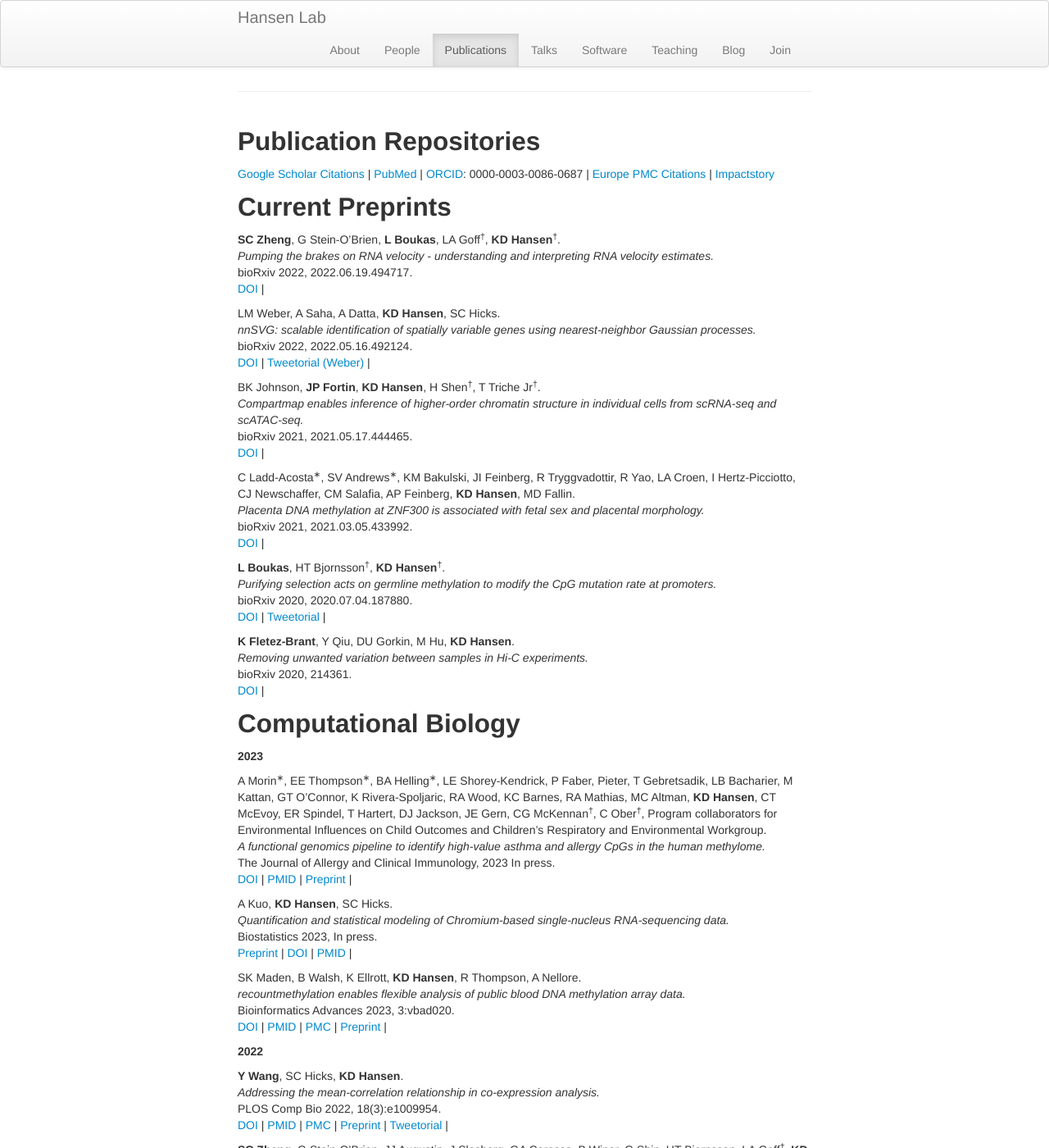
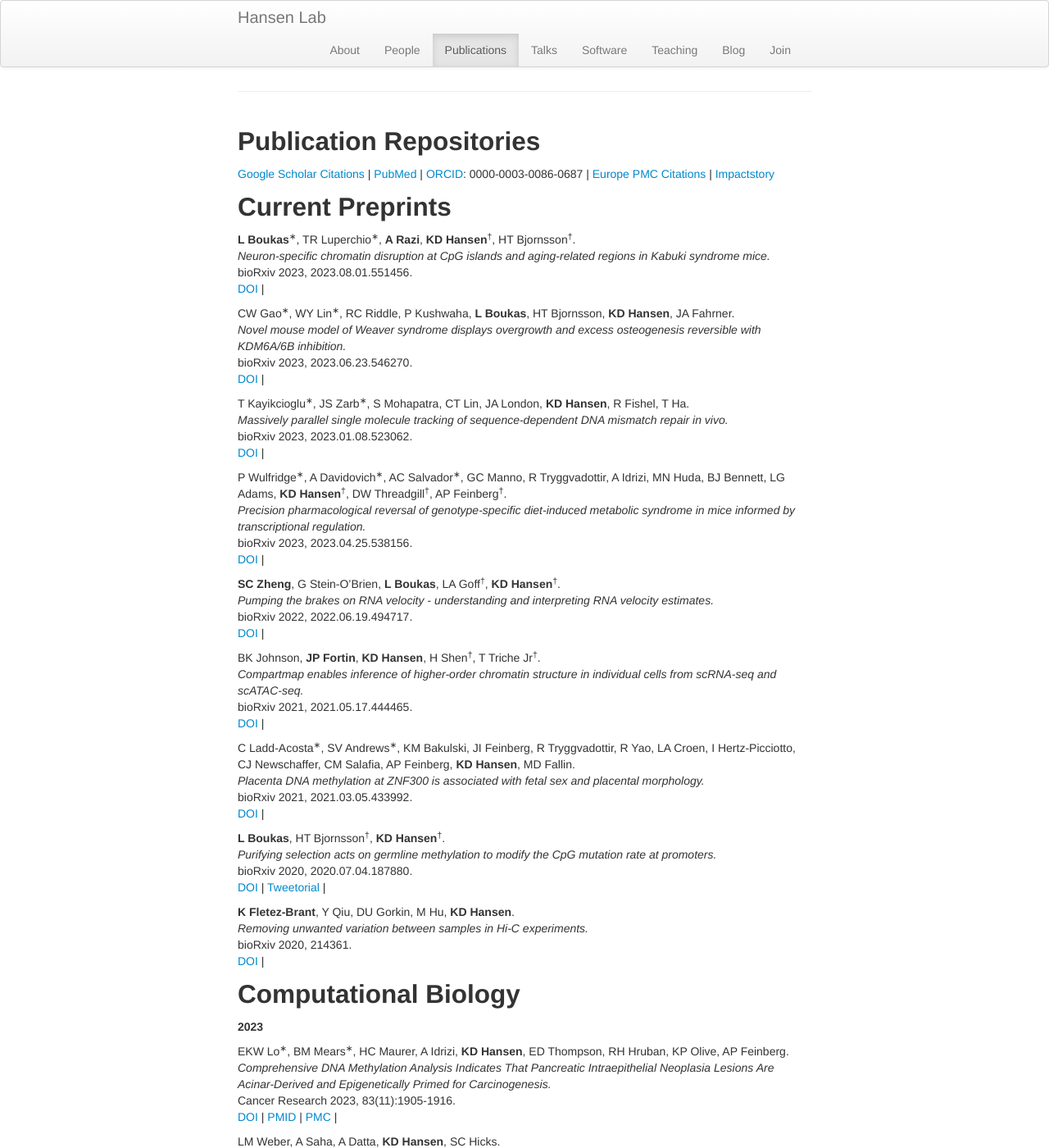
Before and after one commit to hansenlab/hansenlab.github.io, a Jekyll site: the page built from 02-pubs.md, in a window 1280 px wide and 1400 px high. Shown: the whole window at 82% size. Built offline with Jekyll 4.4.1, drawn with Linux system fonts in a browser that asks for light colours; comment, search, counter and statistics services are not loaded; some of the changed text lies outside the part shown.

Commit message:
new pubs

```diff
--- a/02-pubs.md
+++ b/02-pubs.md
@@ -17,21 +17,40 @@ Publication Repositories
 [Europe PMC Citations](http://europepmc.org/authors/0000-0003-0086-0687) |
 [Impactstory](https://impactstory.org/u/0000-0003-0086-0687)
 
+
 Current Preprints
 -----------------
+
+
+**L Boukas**<sup>&lowast;</sup>, TR Luperchio<sup>&lowast;</sup>, **A Razi**, **KD Hansen**<sup>&dagger;</sup>, HT Bjornsson<sup>&dagger;</sup>.
+_Neuron-specific chromatin disruption at CpG islands and aging-related regions in Kabuki syndrome mice._
+bioRxiv 2023, 2023.08.01.551456.
+[DOI](https://doi.org/10.1101/2023.08.01.551456) |
+<span data-badge-type="4" data-doi="10.1101/2023.08.01.551456" data-hide-no-mentions="true" class="altmetric-embed"> </span>
+
+CW Gao<sup>&lowast;</sup>, WY Lin<sup>&lowast;</sup>, RC Riddle, P Kushwaha, **L Boukas**, HT Bjornsson, **KD Hansen**, JA Fahrner.
+_Novel mouse model of Weaver syndrome displays overgrowth and excess osteogenesis reversible with KDM6A/6B inhibition._
+bioRxiv 2023, 2023.06.23.546270.
+[DOI](https://doi.org/10.1101/2023.06.23.546270) |
+<span data-badge-type="4" data-doi="10.1101/2023.06.23.546270" data-hide-no-mentions="true" class="altmetric-embed"> </span>
+
+T Kayikcioglu<sup>&lowast;</sup>, JS Zarb<sup>&lowast;</sup>, S Mohapatra, CT Lin, JA London, **KD Hansen**, R Fishel, T Ha.
+_Massively parallel single molecule tracking of sequence-dependent DNA mismatch repair in vivo._
+bioRxiv 2023, 2023.01.08.523062.
+[DOI](https://doi.org/10.1101/2023.01.08.523062) |
+<span data-badge-type="4" data-doi="10.1101/2023.01.08.523062" data-hide-no-mentions="true" class="altmetric-embed"> </span>
+
+P Wulfridge<sup>&lowast;</sup>, A Davidovich<sup>&lowast;</sup>, AC Salvador<sup>&lowast;</sup>, GC Manno, R Tryggvadottir, A Idrizi, MN Huda, BJ Bennett, LG Adams, **KD Hansen**<sup>&dagger;</sup>, DW Threadgill<sup>&dagger;</sup>, AP Feinberg<sup>&dagger;</sup>.
+_Precision pharmacological reversal of genotype-specific diet-induced metabolic syndrome in mice informed by transcriptional regulation._
+bioRxiv 2023, 2023.04.25.538156.
+[DOI](https://doi.org/10.1101/2023.04.25.538156) |
+<span data-badge-type="4" data-doi="" data-hide-no-mentions="true" class="altmetric-embed"> </span>
 
 **SC Zheng**, G Stein-O'Brien, **L Boukas**, LA Goff<sup>&dagger;</sup>,  **KD Hansen**<sup>&dagger;</sup>.
 _Pumping the brakes on RNA velocity - understanding and interpreting RNA velocity estimates._
 bioRxiv 2022, 2022.06.19.494717.
 [DOI](https://doi.org/10.1101/2022.06.19.494717) |
 <span data-badge-type="4" data-doi="10.1101/2022.06.19.494717" data-hide-no-mentions="true" class="altmetric-embed"> </span>
-
-LM Weber, A Saha, A Datta, **KD Hansen**, SC Hicks.
-_nnSVG: scalable identification of spatially variable genes using nearest-neighbor Gaussian processes._
-bioRxiv 2022, 2022.05.16.492124.
-[DOI](https://doi.org/10.1101/2022.05.16.492124) |
-[Tweetorial (Weber)](https://twitter.com/lmwebr/status/1527038697861877761) |
-<span data-badge-type="4" data-doi="10.1101/2022.05.16.492124" data-hide-no-mentions="true" class="altmetric-embed"> </span>
 
 BK Johnson, **JP Fortin**, **KD Hansen**, H Shen<sup>&dagger;</sup>, T Triche Jr<sup>&dagger;</sup>.
 _Compartmap enables inference of higher-order chromatin structure in individual cells from scRNA-seq and scATAC-seq._
@@ -64,9 +83,28 @@ Computational Biology
 
 **2023**
 
+
+EKW Lo<sup>&lowast;</sup>, BM Mears<sup>&lowast;</sup>, HC Maurer, A Idrizi, **KD Hansen**, ED Thompson, RH Hruban, KP Olive, AP Feinberg.
+_Comprehensive DNA Methylation Analysis Indicates That Pancreatic Intraepithelial Neoplasia Lesions Are Acinar-Derived and Epigenetically Primed for Carcinogenesis._
+Cancer Research 2023, 83(11):1905-1916.
+[DOI](10.1158/0008-5472.CAN-22-4052) |
+[PMID](http://www.ncbi.nlm.nih.gov/pubmed/36989344) |
+[PMC](http://www.ncbi.nlm.nih.gov/pmc/articles/PMC10239363) |
+<span data-badge-type="4" data-doi="10.1158/0008-5472.CAN-22-4052" data-hide-no-mentions="true" class="altmetric-embed"> </span>
+
+LM Weber, A Saha, A Datta, **KD Hansen**, SC Hicks.
+_nnSVG for the scalable identification of spatially variable genes using nearest-neighbor Gaussian processes._
+Nature Communications 2023, 14:4059.
+[DOI](10.1038/s41467-023-39748-z) |
+[PMID](http://www.ncbi.nlm.nih.gov/pubmed/37429865) |
+[PMC](http://www.ncbi.nlm.nih.gov/pmc/articles/PMC10333391) |
+[Preprint](https://doi.org/10.1101/2022.05.16.492124) |
+[Tweetorial (Weber)](https://twitter.com/lmwebr/status/1527038697861877761) |
+<span data-badge-type="4" data-doi="10.1038/s41467-023-39748-z" data-hide-no-mentions="true" class="altmetric-embed"> </span>
+
 A Morin<sup>&lowast;</sup>, EE Thompson<sup>&lowast;</sup>, BA Helling<sup>&lowast;</sup>, LE Shorey-Kendrick, P Faber, Pieter, T Gebretsadik, LB Bacharier, M Kattan, GT O'Connor, K Rivera-Spoljaric, RA Wood,  KC Barnes, RA Mathias, MC Altman, **KD Hansen**, CT McEvoy, ER Spindel, T Hartert, DJ Jackson, JE Gern, CG McKennan<sup>&dagger;</sup>, C Ober<sup>&dagger;</sup>, Program collaborators for Environmental Influences on Child Outcomes and Children's Respiratory and Environmental Workgroup.
 _A functional genomics pipeline to identify high-value asthma and allergy CpGs in the human methylome._
-The Journal of Allergy and Clinical Immunology, 2023 In press.
+The Journal of Allergy and Clinical Immunology 2023, 151(6):1609-1621.
 [DOI](https://doi.org/10.1016/j.jaci.2022.12.828) |
 [PMID](http://www.ncbi.nlm.nih.gov/pubmed/36754293) |
 [Preprint](https://doi.org/10.1101/2022.05.19.22275204) |
@@ -741,6 +779,13 @@ Leanpub, 2016.
 Published Preprints
 -------------------
 
+LM Weber, A Saha, A Datta, **KD Hansen**, SC Hicks.
+_nnSVG: scalable identification of spatially variable genes using nearest-neighbor Gaussian processes._
+bioRxiv 2022, 2022.05.16.492124.
+[DOI](https://doi.org/10.1101/2022.05.16.492124) |
+[Tweetorial (Weber)](https://twitter.com/lmwebr/status/1527038697861877761) |
+<span data-badge-type="4" data-doi="10.1101/2022.05.16.492124" data-hide-no-mentions="true" class="altmetric-embed"> </span>
+
 A Kuo, **KD Hansen**, SC Hicks.
 _Quantification and statistical modeling of Chromium-based single-nucleus RNA-sequencing data._
 bioRxiv 2022, 2022.05.20.492835.
@@ -752,7 +797,6 @@ _recountmethylation enables flexible analysis of public blood DNA methylation ar
 bioRxiv 2022, 2022.05.19.492680.
 [DOI](https://doi.org/10.1101/2022.05.19.492680) |
 <span data-badge-type="4" data-doi="10.1101/2022.05.19.492680" data-hide-no-mentions="true" class="altmetric-embed"> </span>
-
 
 **Y Wang**, SC Hicks, **KD Hansen**.
 _Co-expression analysis is biased by a mean-correlation relationship._
```
Also changed, not shown: other parts of 02-pubs.md (+2 -2 lines).
